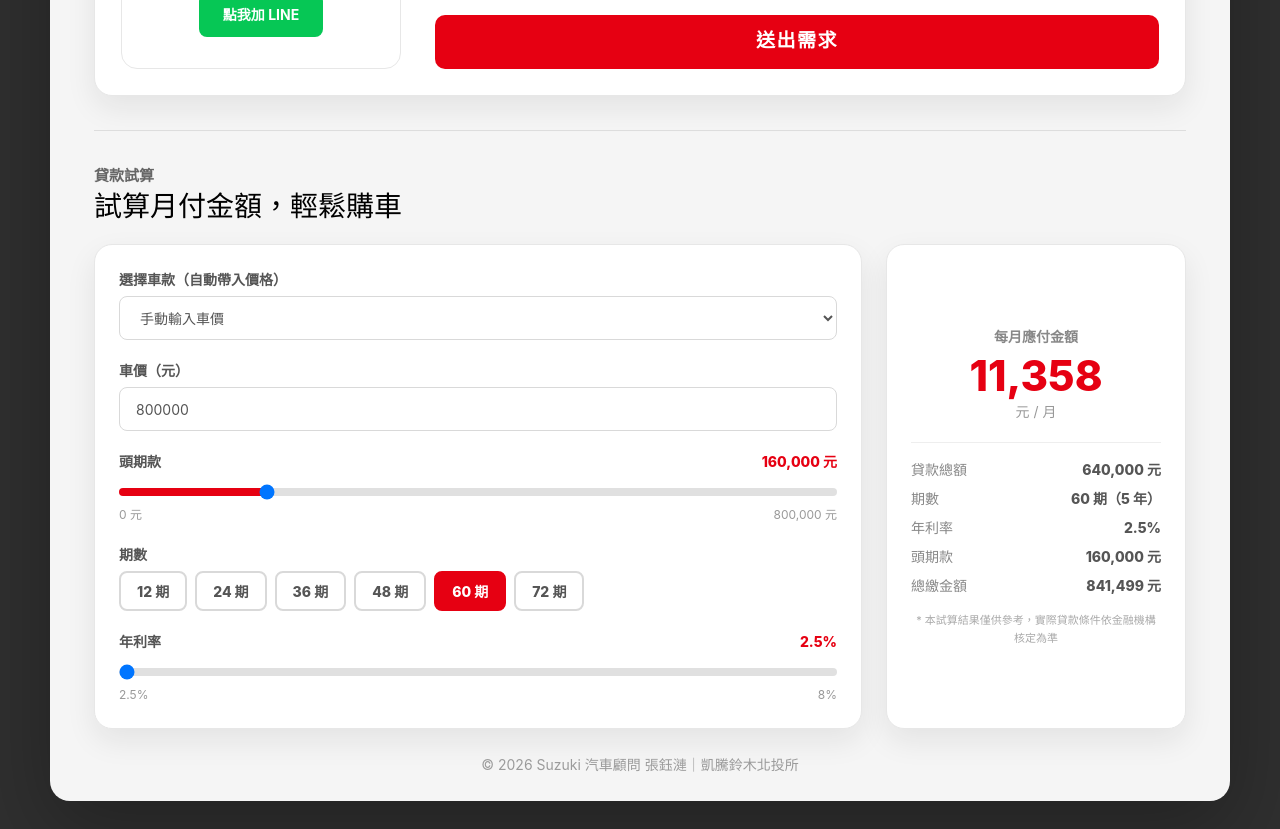
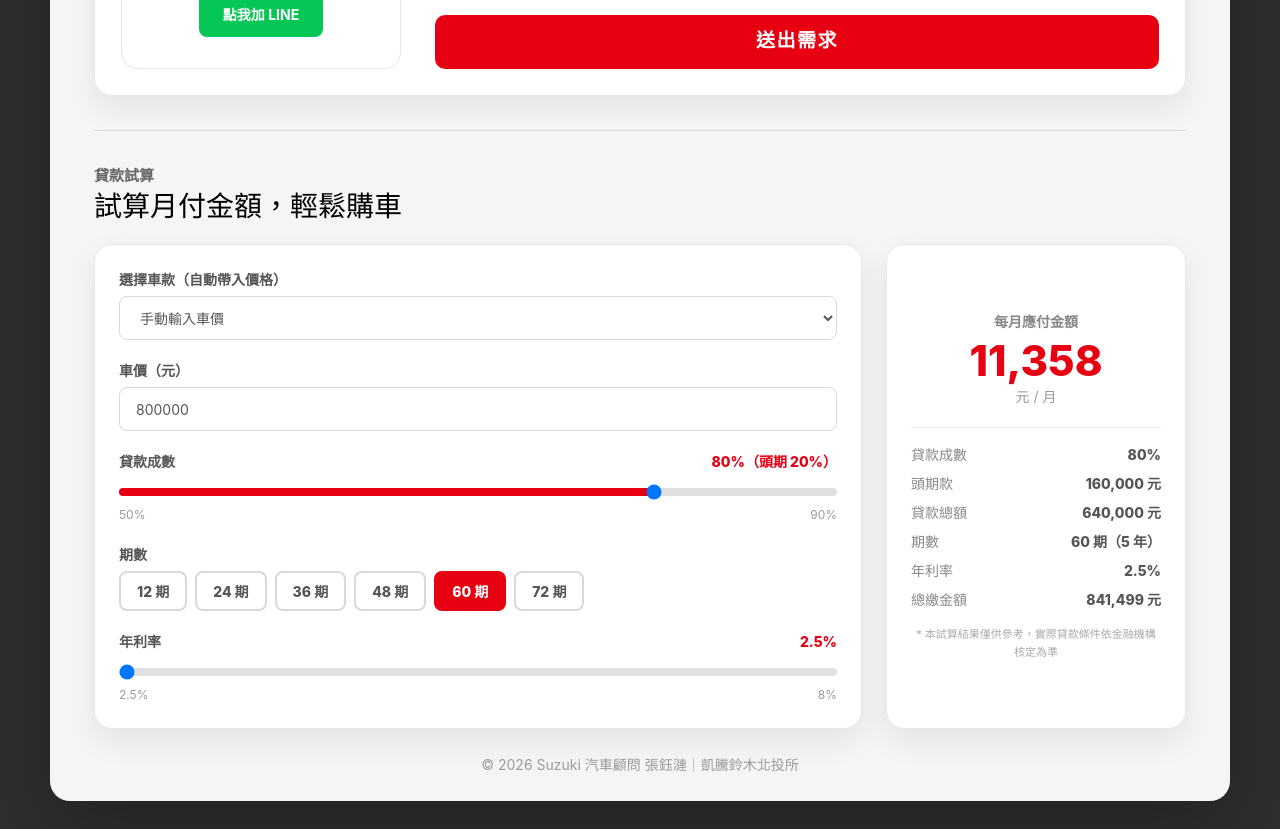
Before and after one commit to claweeAI/suzuki-sales-website, a Next.js app: page / in a window 1280 px wide. Shown: the part 2700-3529 px from the top of the page. Built offline with nearby package versions, Linux system fonts and the light colour scheme.

Commit message:
feat: 服務項目貸款跳轉 + 貸款成數

```diff
--- a/src/app/page.tsx
+++ b/src/app/page.tsx
@@ -576,13 +576,28 @@ function HomePageInner() {
             </div>
 
             <div className="grid grid-cols-6 gap-3 max-lg:grid-cols-3 max-sm:grid-cols-1 max-sm:gap-[14px]">
-              {services.map((s) => (
-                <div key={s.title} className="flex flex-col gap-1.5 min-h-[112px] p-4 bg-white border border-[#e7e7e7] rounded-[14px] shadow-[0_2px_8px_rgba(20,20,20,0.04)] transition-all duration-200 hover:-translate-y-0.5 hover:shadow-[0_8px_24px_rgba(20,20,20,0.10)] hover:border-l-[#e60012] hover:border-l-3">
-                  <span className="text-[26px] leading-none">{s.icon}</span>
-                  <span className="text-[#333] text-[15px] font-extrabold leading-tight">{s.title}</span>
-                  <span className="text-[#888] text-[13px] leading-snug">{s.desc}</span>
-                </div>
-              ))}
+              {services.map((s) => {
+                const isLoan = s.title === "貸款／保險試算";
+                const inner = (
+                  <>
+                    <span className="text-[26px] leading-none">{s.icon}</span>
+                    <span className="text-[#333] text-[15px] font-extrabold leading-tight">{s.title}</span>
+                    <span className="text-[#888] text-[13px] leading-snug">{s.desc}</span>
+                  </>
+                );
+                if (isLoan) {
+                  return (
+                    <a key={s.title} href="#loan-calculator" className="flex flex-col gap-1.5 min-h-[112px] p-4 bg-white border border-[#e7e7e7] rounded-[14px] shadow-[0_2px_8px_rgba(20,20,20,0.04)] transition-all duration-200 hover:-translate-y-0.5 hover:shadow-[0_8px_24px_rgba(20,20,20,0.10)] hover:border-l-[#e60012] hover:border-l-3 no-underline cursor-pointer">
+                      {inner}
+                    </a>
+                  );
+                }
+                return (
+                  <div key={s.title} className="flex flex-col gap-1.5 min-h-[112px] p-4 bg-white border border-[#e7e7e7] rounded-[14px] shadow-[0_2px_8px_rgba(20,20,20,0.04)] transition-all duration-200 hover:-translate-y-0.5 hover:shadow-[0_8px_24px_rgba(20,20,20,0.10)] hover:border-l-[#e60012] hover:border-l-3">
+                    {inner}
+                  </div>
+                );
+              })}
             </div>
           </section>
 
@@ -692,7 +707,9 @@ function HomePageInner() {
           </section>
 
           {/* ═══════ 貸款試算 ═══════ */}
-          <LoanCalculator />
+          <section id="loan-calculator">
+            <LoanCalculator />
+          </section>
 
           <footer className="py-[26px] px-6 text-[#9b9b9b] text-center text-sm">
             © 2026 Suzuki 汽車顧問 {dealer.name}｜凱騰鈴木北投所
--- a/src/components/LoanCalculator.tsx
+++ b/src/components/LoanCalculator.tsx
@@ -16,9 +16,15 @@ export default function LoanCalculator() {
   const [downPayment, setDownPayment] = useState(160000);
   const [months, setMonths] = useState(60);
   const [rate, setRate] = useState(2.5);
+  const [loanRatio, setLoanRatio] = useState(80); // 貸款成數 %
 
   const principal = parseInt(price) || 0;
-  const loanAmount = Math.max(0, principal - downPayment);
+  // 兩種計算模式：有設定成數時優先，否則用頭期款
+  const effectiveLoanAmount = loanRatio > 0
+    ? Math.round(principal * loanRatio / 100)
+    : Math.max(0, principal - downPayment);
+  const loanAmount = effectiveLoanAmount;
+  const effectiveDownPayment = loanRatio > 0 ? principal - effectiveLoanAmount : downPayment;
 
   const monthlyPayment = useMemo(() => {
     if (loanAmount <= 0 || months <= 0) return 0;
@@ -84,29 +90,32 @@ export default function LoanCalculator() {
               />
             </div>
 
-            {/* Down Payment Slider */}
+            {/* 貸款成數 Slider */}
             <div>
               <div className="flex items-center justify-between mb-1.5">
-                <label className="text-[14px] font-extrabold text-[#555]">頭期款</label>
+                <label className="text-[14px] font-extrabold text-[#555]">貸款成數</label>
                 <span className="text-[14px] font-extrabold text-[#e60012]">
-                  {downPayment.toLocaleString()} 元
+                  {loanRatio}%（頭期 {100 - loanRatio}%）
                 </span>
               </div>
               <input
                 type="range"
-                min={0}
-                max={principal}
-                step={5000}
-                value={downPayment}
-                onChange={(e) => setDownPayment(Number(e.target.value))}
+                min={50}
+                max={90}
+                step={5}
+                value={loanRatio}
+                onChange={(e) => {
+                  setLoanRatio(Number(e.target.value));
+                  setDownPayment(Math.round(principal * (100 - Number(e.target.value)) / 100));
+                }}
                 className="w-full h-2 rounded-full appearance-none cursor-pointer"
                 style={{
-                  background: `linear-gradient(to right, #e60012 ${(downPayment / Math.max(principal, 1)) * 100}%, #e0e0e0 ${(downPayment / Math.max(principal, 1)) * 100}%)`,
+                  background: `linear-gradient(to right, #e60012 ${((loanRatio - 50) / 40) * 100}%, #e0e0e0 ${((loanRatio - 50) / 40) * 100}%)`,
                 }}
               />
               <div className="flex justify-between text-[12px] text-[#999] mt-1">
-                <span>0 元</span>
-                <span>{principal.toLocaleString()} 元</span>
+                <span>50%</span>
+                <span>90%</span>
               </div>
             </div>
 
@@ -168,6 +177,14 @@ export default function LoanCalculator() {
 
           <div className="w-full mt-5 pt-4 border-t border-[#eee] space-y-2 text-left">
             <div className="flex justify-between text-[14px]">
+              <span className="text-[#888]">貸款成數</span>
+              <span className="font-extrabold text-[#555]">{loanRatio}%</span>
+            </div>
+            <div className="flex justify-between text-[14px]">
+              <span className="text-[#888]">頭期款</span>
+              <span className="font-extrabold text-[#555]">{effectiveDownPayment.toLocaleString()} 元</span>
+            </div>
+            <div className="flex justify-between text-[14px]">
               <span className="text-[#888]">貸款總額</span>
               <span className="font-extrabold text-[#555]">{loanAmount.toLocaleString()} 元</span>
             </div>
@@ -179,14 +196,11 @@ export default function LoanCalculator() {
               <span className="text-[#888]">年利率</span>
               <span className="font-extrabold text-[#555]">{rate}%</span>
             </div>
-            <div className="flex justify-between text-[14px]">
-              <span className="text-[#888]">頭期款</span>
-              <span className="font-extrabold text-[#555]">{downPayment.toLocaleString()} 元</span>
-            </div>
+
             <div className="flex justify-between text-[14px]">
               <span className="text-[#888]">總繳金額</span>
               <span className="font-extrabold text-[#555]">
-                {monthlyPayment > 0 ? Math.round(monthlyPayment * months + downPayment).toLocaleString() : "—"} 元
+                {monthlyPayment > 0 ? Math.round(monthlyPayment * months + effectiveDownPayment).toLocaleString() : "—"} 元
               </span>
             </div>
           </div>
```
